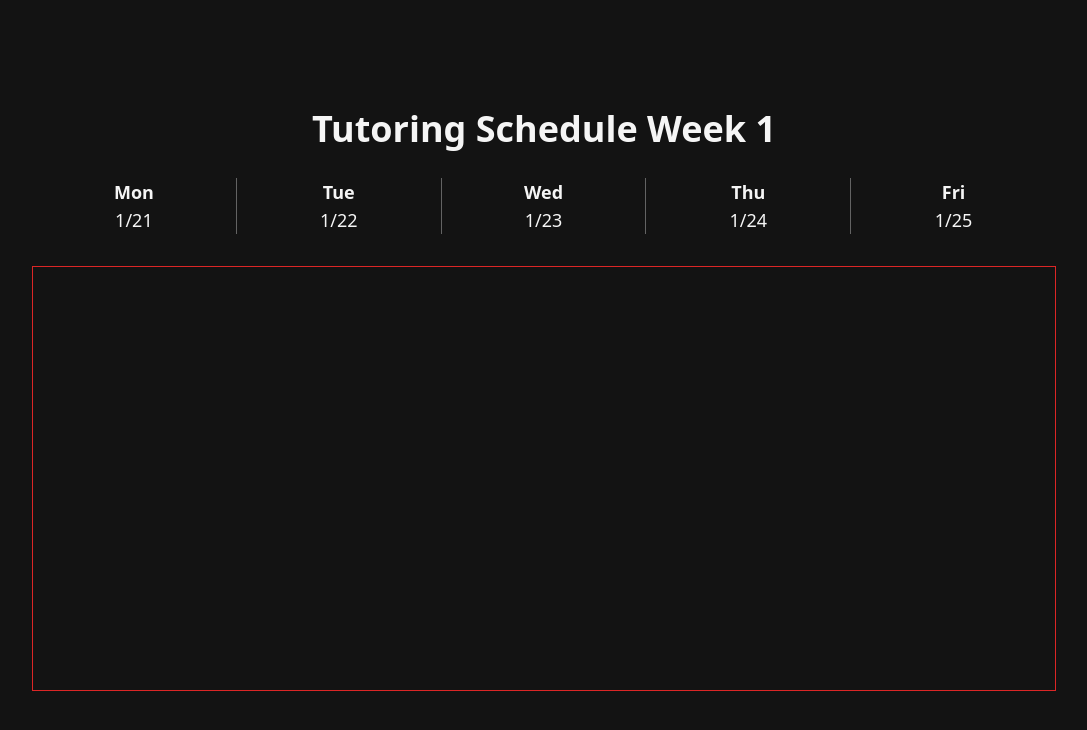
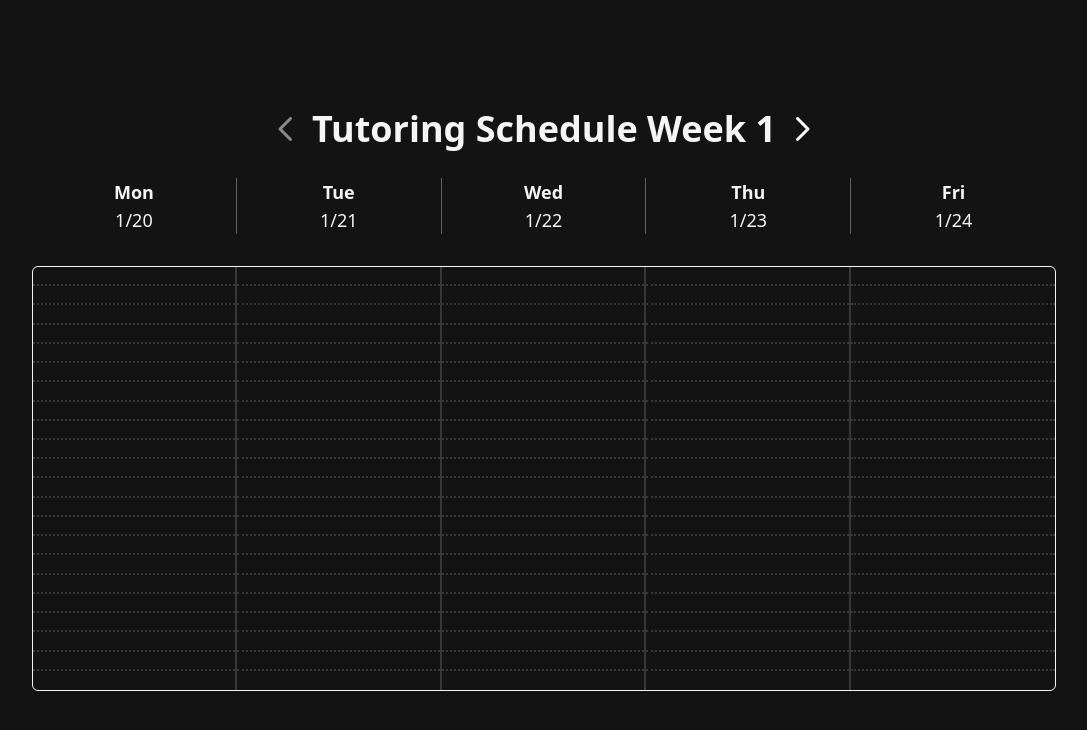
Before and after one commit to PillowGit/et.pillow.dev, a SvelteKit app: page / in a window 1280 px wide. Shown: the top 730 px of the page, without its empty margins (96-1183 px from the left). Built offline with nearby package versions, Linux system fonts and the light colour scheme.

Commit message:
Calendar working mostly

```diff
--- /dev/null
+++ b/src/lib/components/MotionFadeIn.svelte
@@ -0,0 +1,17 @@
+<script>
+  import { onMount } from 'svelte';
+  import { animate } from 'motion';
+
+  export let selfId;
+
+  onMount(() => {
+    const el = document.getElementById(selfId);
+    animate(el, {
+      opacity: [0, 1],
+      y: [-10, 0],
+      duration: 0.5,
+    });
+  });
+</script>
+
+<slot></slot>
--- a/src/lib/resources/appointments.json
+++ b/src/lib/resources/appointments.json
@@ -1,10 +1,33 @@
 {
-  "0": [
+  "0": [],
+  "168": [
     {
-      "start": 8445,
-      "end": 9000,
-      "title": "ULC Tutoring Hours"
+      "start": 12300,
+      "end": 12480,
+      "title": "ULC Tutoring Hours",
+      "in-person": true,
+      "zoom-link": "NA"
+    },
+    {
+      "start": 13590,
+      "end": 13770,
+      "title": "ULC Tutoring Hours",
+      "in-person": true,
+      "zoom-link": "NA"
+    },
+    {
+      "start": 15180,
+      "end": 15360,
+      "title": "ULC Tutoring Hours",
+      "in-person": true,
+      "zoom-link": "NA"
+    },
+    {
+      "start": 16590,
+      "end": 16770,
+      "title": "ULC Tutoring Hours",
+      "in-person": true,
+      "zoom-link": "NA"
     }
-  ],
-  "168": []
+  ]
 }
--- a/src/routes/+page.svelte
+++ b/src/routes/+page.svelte
@@ -2,49 +2,149 @@
 	import { onMount } from "svelte";
 	import { animate } from "motion";
 	import appointments from "$lib/resources/appointments.json";
+	import MotionFadeIn from "$lib/components/MotionFadeIn.svelte";
 
 	// Time conversion functions
 	// All times are stored as "epoch minutes from January 19th, 2025, 00:00",
 	// which represents the start of the semester.
 	function toEpoch(date) {
-		const diff = date.getTime() - new Date("2025-01-19T00:00:00Z").getTime();
-		return Math.floor(diff / 60000);
+		const diff_in_ms = date.getTime() - new Date("2025-01-19T00:00:00-08:00").getTime();
+		return Math.floor(diff_in_ms / (60 * 1000));
 	}
 	function toDate(epoch) {
-		return new Date(new Date("2025-01-19T00:00:00Z").getTime() + epoch * 60000);
+		return new Date(new Date("2025-01-19T00:00:00-08:00").getTime() + epoch * 60 * 1000);
+	}
+	// Converts a date to a nicely formatted 00:00 am/pm string
+	function toTimeString(date) {
+		return `${(date.getHours() != 12) ? date.getHours()%12 : 12}:${(date.getMinutes() != 0) ? date.getMinutes() : '00'} ${(date.getHours() < 12) ? 'am' : 'pm'}`;
 	}
 
 	// Stores all calendar info for this week
-	const week = Math.floor(toEpoch(new Date()) / (168*60)) + 1;
+	let week = Math.floor(toEpoch(new Date()) / (168*60)) + 1;
 	const week_min_start = (week - 1) * 168 * 60;
-	const calendar_days = ['mon', 'tue', 'wed', 'thu', 'fri'];
+	let calendar_days = ['mon', 'tue', 'wed', 'thu', 'fri'];
+	const calendar_min_offsets = {
+		'mon': 1440,
+		'tue': 1440*2,
+		'wed': 1440*3,
+		'thu': 1440*4,
+		'fri': 1440*5
+	};
 	let calendar = {
 		'week': week,
 		'mon': {
-			'date': toDate(2880 + week_min_start),
+			'date': toDate(calendar_min_offsets['mon'] + week_min_start),
 			'appointments': []
 		},
 		'tue': {
-			'date': toDate(4320 + week_min_start),
+			'date': toDate(calendar_min_offsets['tue'] + week_min_start),
 			'appointments': []
 		},
 		'wed': {
-			'date': toDate(5760 + week_min_start),
+			'date': toDate(calendar_min_offsets['wed'] + week_min_start),
 			'appointments': []
 		},
 		'thu': {
-			'date': toDate(7200 + week_min_start),
+			'date': toDate(calendar_min_offsets['thu'] + week_min_start),
 			'appointments': []
 		},
 		'fri': {
-			'date': toDate(8640 + week_min_start),
+			'date': toDate(calendar_min_offsets['fri'] + week_min_start),
 			'appointments': []
 		}
 	}
 
+	// Function that does all of the loading and css for changing the week
+	async function displayWeek(week_num) {
+		const week_hour = (week_num - 1) * 168;
+		const week_min_start = week_hour * 60; // note that this is sun 00:00
+		const week_apts = appointments[week_hour];
+		// Clear all old elements
+		for (let day of calendar_days) {
+			for (let i = 0; i < calendar[day]['appointments'].length; i++) {
+				if (calendar[day]['appointments'][i].filler) continue;
+				const elem = document.getElementById(calendar[day]['appointments'][i].start);
+				if (elem) {
+					elem.remove();
+				}
+			}
+			calendar[day]['appointments'] = []
+		}
+		calendar = { ...calendar };
+		console.log(JSON.stringify(calendar['mon']['appointments']));
+		// Add new elements
+		for (let day of calendar_days) {
+			const day_at_9_am = calendar_min_offsets[day] + week_min_start + 9*60;
+			const day_at_8_pm = calendar_min_offsets[day] + week_min_start + 20*60;
+			const apts = week_apts.filter((apt) => apt['start'] >= day_at_9_am && apt['start'] <= day_at_8_pm);
+			let css = "";
+			if (day != 'fri') {
+				css += "border-right: 2px solid #f5f5f528; border-right-width: 2px; ";
+			}
+			css += "grid-template-columns: 1fr; height: 100%; width: 100%; display: grid; grid-template-rows: ";
+
+			let i = day_at_9_am;
+			let cur_gap = 0;
+			while (i < day_at_8_pm) {
+				const cur_apt = apts.filter((apt) => apt['start'] == i);
+				if (cur_apt.length == 0) {
+					cur_gap++;
+				} else {
+					if (cur_gap > 0) {
+						calendar[day]['appointments'].push({
+							'filler': true,
+							'amnt': cur_gap,
+							'last': false
+						});
+						css += `repeat(${cur_gap}, 1fr) `;
+						cur_gap = 0;
+					}
+					const time_diff = cur_apt[0]['end'] - cur_apt[0]['start'];
+					const segments = Math.floor(time_diff / 30);
+					css += `${segments}fr `;
+					calendar[day]['appointments'].push({
+						'filler': false,
+						'last': false,
+						'start': cur_apt[0]['start'],
+						'end': cur_apt[0]['end'],
+						'title': cur_apt[0]['title'],
+						'in-person': cur_apt[0]['in-person'],
+						'zoom-link': cur_apt[0]['zoom-link']
+					});
+					i += time_diff - 30;
+				}
+				i += 30;
+			}
+			if (cur_gap > 0) {
+				calendar[day]['appointments'].push({
+					'filler': true,
+					'amnt': cur_gap,
+					'last': true
+				});
+				css += `repeat(${cur_gap}, 1fr) `;
+			}
+			css += ";";
+			const week_elem = document.getElementById(day);
+			week_elem.setAttribute("style", css);
+			calendar['week'] = week_num;
+		}
+		calendar = {...calendar};
+		console.log(JSON.stringify(calendar['mon']['appointments']));
+	}
+
+	// Change the week
+	let lock = false;
+	async function changeWeek(week_num) {
+		if (lock) return;
+		lock = true;
+		await displayWeek(week_num);
+		week = week_num;
+		lock = false;
+	}
+
 	onMount(() => {
 		// todo: Calculate week, call week change function
-		console.log(appointments);
+		changeWeek(week);
 	});
 </script>
 
@@ -55,10 +155,54 @@
 >
 	<!-- Calendar header (title & days/dates) -->
 	<div class="flex flex-col items-center justify-between w-[80%] min-w-[300px] h-[17.5%] min-h-[125px]">
-		<h1 class="text-4xl font-bold mb-4">Tutoring Schedule Week {calendar['week']}</h1>
+		<div class="flex w-full flex-row justify-center items-center mb-4">
+			<div
+				role="button"
+				aria-pressed="false"
+				tabindex="0"
+				on:click={() => {
+					if (week <= 1) return;
+					changeWeek(week - 1);
+				}}
+				on:keydown={(e) => {
+					if (e.key == "Enter" || e.key == " ") {
+						if (week <= 1) return;
+						changeWeek(week - 1);
+					}
+				}}
+			>
+				<img src="/icons/left_arrow.svg" alt="arrow left" class={
+					(week <= 1)
+					? "transition invert md:h-9 sm:h-6 opacity-50"
+					: "transition invert md:h-9 sm:h-6 hover:opacity-80 hover:scale-110"
+				}/>
+			</div>
+			<div class="md:text-4xl sm:text-2xl font-bold ml-2 mr-2">Tutoring Schedule Week {calendar['week']}</div>
+			<div
+				role="button"
+				aria-pressed="false"
+				tabindex="0"
+				on:click={() => {
+					if (week >= Object.keys(appointments).length) return;
+					changeWeek(week + 1);
+				}}
+				on:keydown={(e) => {
+					if (e.key == "Enter" || e.key == " ") {
+						if (week >= Object.keys(appointments).length) return;
+						changeWeek(week + 1);
+					}
+				}}
+			>
+				<img src="/icons/left_arrow.svg" alt="arrow right" class={
+					(week >= Object.keys(appointments).length)
+					? "transition rotate-180 invert md:h-9 sm:h-6 opacity-50"
+					: "transition rotate-180 invert md:h-9 sm:h-6 hover:opacity-80 hover:scale-110"
+				}/>
+			</div>
+		</div>
 		<div class="grid grid-cols-5 w-full h-[70%]">
 			{#each calendar_days as day}
-				<div class={ day == 'fri'
+				<div class={(day == 'fri')
 				? "flex flex-col items-center justify-center w-full h-full"
 				: "flex flex-col items-center justify-center w-full h-full border-[#f5f5f55b] border-r-[1px]"}>
 					<p class="text-lg font-bold">{day.toLowerCase().replace(/(?:^|\s)\w/g, (match) =>
@@ -70,6 +214,37 @@
 		</div>
 	</div>
 	<!-- Calendar body -->
-	<div class="flex flex-col items-center justify-center w-[80%] min-w-[300px] h-[62.5%] min-h-[425px] mt-8 border border-red-600">
+	<div class="grid grid-cols-5 w-[80%] min-w-[300px] h-[62.5%] min-h-[425px] mt-8 border border-[#f5f5f5] rounded-md">
+		{#each calendar_days as day}
+			<!-- Week body -->
+			<div id={day}>
+				{#each calendar[day]['appointments'] as appointment}
+					{#if appointment['filler']}
+						<!-- Empty/filler times -->
+						{#each Array(appointment['amnt']-1)}
+							<div class="w-full h-full border-b-2 border-b-[#f5f5f528] border-dotted"></div>
+						{/each}
+						<div class={(appointment['last'])
+						? "w-full h-full"
+						: "w-full h-full border-b-2 border-b-[#f5f5f528] border-dotted"}></div>
+					{:else}
+						<!-- Actual appointments -->
+						<MotionFadeIn selfId={appointment['start']}>
+						<div class="h-full w-full rounded-md" id={appointment['start']}>
+							<div class="h-full w-full bg-[#4A4E69] rounded-lg flex flex-col items-start justify-start">
+								<h3 class="md:ml-2 mt-2 font-bold md:text-base text-xs">{appointment['title']}</h3>
+								<p class="md:ml-2 mt-2 mb-2 md:text-sm text-xs">{toTimeString(toDate(appointment['start']))} - {toTimeString(toDate(appointment['end']))}</p>
+								{#if appointment['in-person']}
+									<p class="md:ml-2 mt-2 mb-2 md:text-sm text-xs">In Person @ ULC</p>
+								{:else}
+									<p class="md:ml-2 mt-2 mb-2 md:text-sm text-xs text-wrap"><a href={appointment['zoom-link']} class="underline">Zoom meeting</a></p>
+								{/if}
+							</div>
+						</div>
+						</MotionFadeIn>
+					{/if}
+				{/each}
+			</div>
+		{/each}
 	</div>
 </div>
```
Also changed, not shown: static/icons/left_arrow.svg (added).
